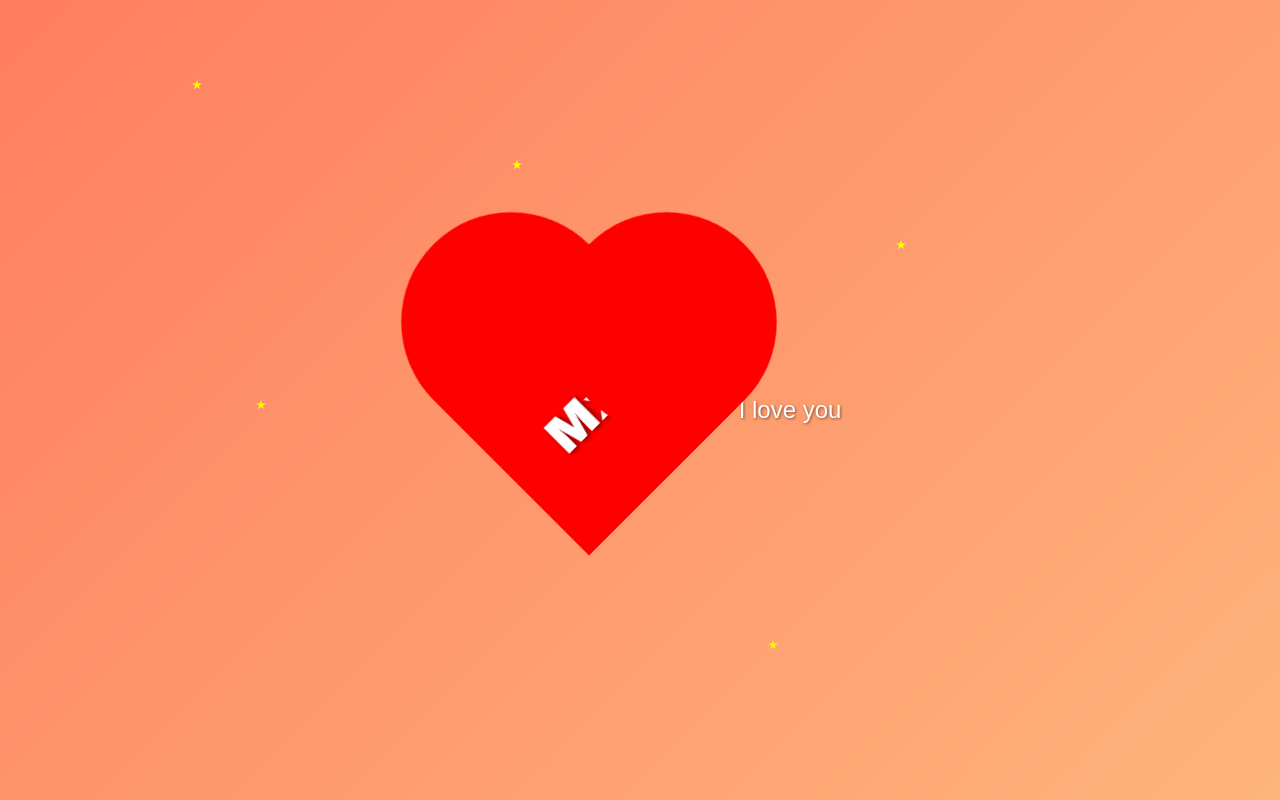
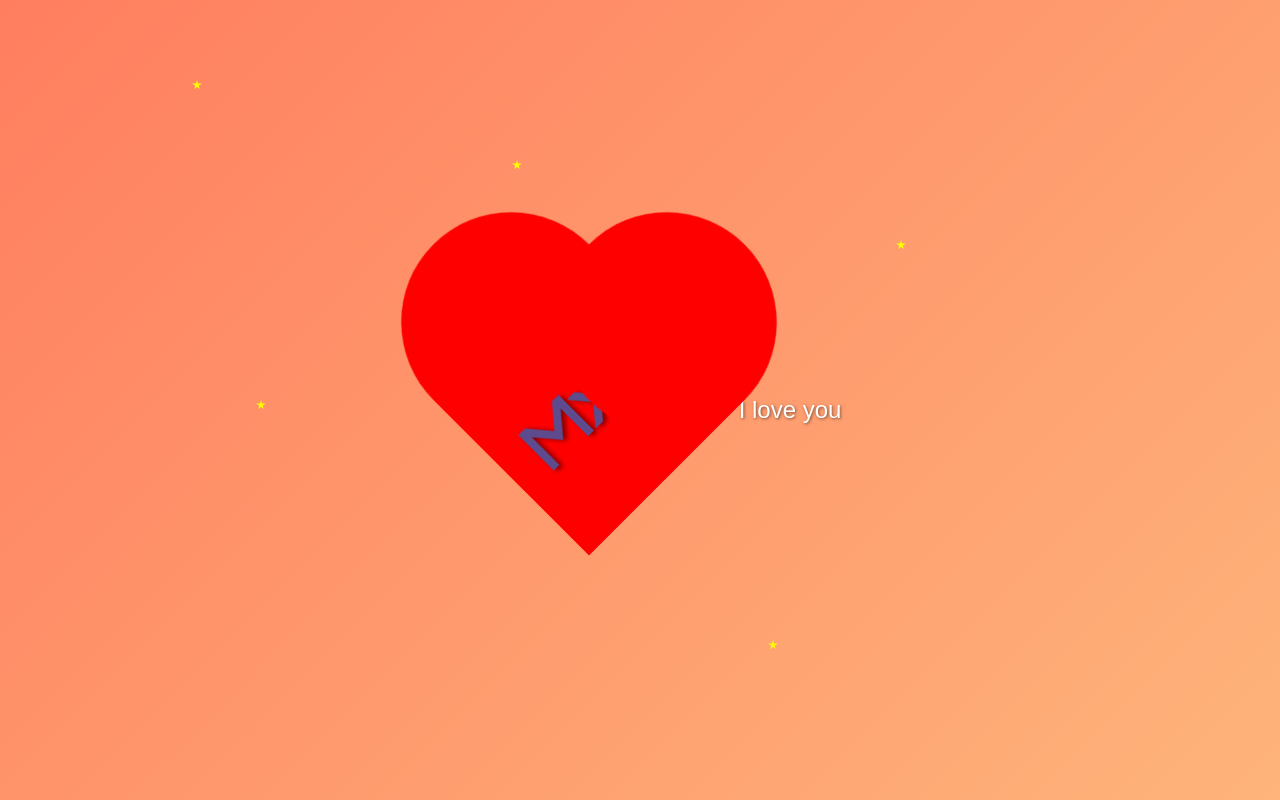
Before and after one commit to Karmaaaaasx/I-love-u, a plain HTML site: page mystink.html in a window 1280 px wide. Drawn offline with Linux system fonts and the light colour scheme.

Commit message:
youstinkkk

```diff
--- a/theloveofmylife.html
+++ b/mystink.html
@@ -4,6 +4,7 @@
     <meta charset="UTF-8">
     <meta name="viewport" content="width=device-width, initial-scale=1.0">
     <title>Heart with MxT</title>
+    <link href="https://fonts.googleapis.com/css2?family=Orbitron&display=swap" rel="stylesheet"> <!-- Futuristic font -->
     <style>
         body {
             display: flex;
@@ -53,14 +54,15 @@
         }
         .text {
             position: absolute;
-            top: 40%;
-            left: 25%;
-            font-size: 48px; /* Increased size */
+            top: 50%;
+            left: 50%;
+            transform: translate(-50%, -50%); /* Center the text */
+            font-size: 60px; /* Increased size */
             font-weight: bold;
             text-align: center;
-            color: white;
+            color: #5E4B8D; /* Deep royal purple */
+            font-family: 'Orbitron', sans-serif; /* Futuristic font */
             text-shadow: 2px 2px 5px rgba(0, 0, 0, 0.5);
-            font-family: 'Arial Black', sans-serif; /* Bold font */
         }
         .love-message {
             text-align: center;
```
